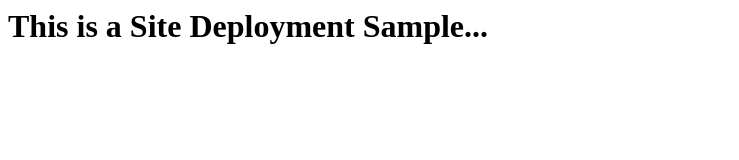
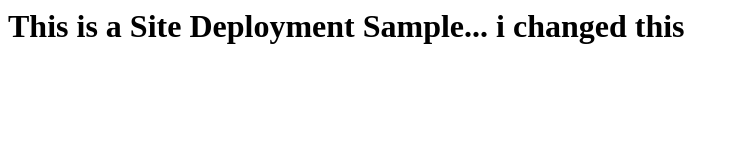
Before and after one commit to faridnakhle/ds-frontdeployment, a plain HTML site: page index.html in a window 1280 px wide. Shown: the whole page, without its empty margins (0-739 px from the left). Drawn offline with Linux system fonts and the light colour scheme.

Commit message:
changed index.html

```diff
--- a/index.html
+++ b/index.html
@@ -1,3 +1,4 @@
 <h1>
 This is a Site Deployment Sample...
+i changed this
 </h1>
```
